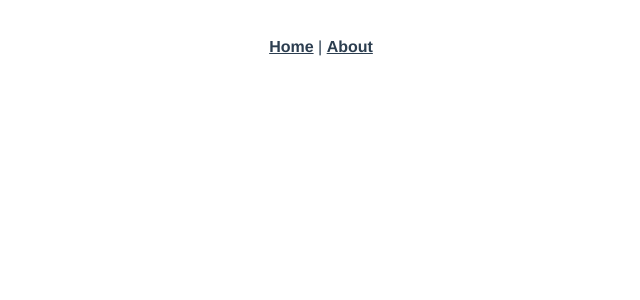
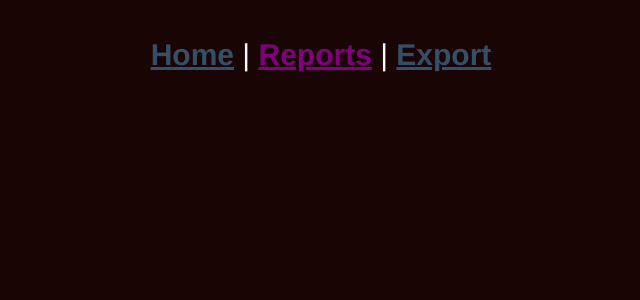
Before and after one commit to auxdevelopment/gratitude-reporter, a Vue app in the folder gratitude-reporter-app/: page /#/reports in a window 1280 px wide. Shown: the top 300 px of the page, without its empty margins (319-959 px from the left). Built offline with nearby package versions, Linux system fonts and the light colour scheme.

Commit message:
Add ListEntry component and ReportsList

```diff
--- a/gratitude-reporter-app/src/App.vue
+++ b/gratitude-reporter-app/src/App.vue
@@ -2,19 +2,26 @@
   <div id="app">
     <div id="nav">
       <router-link to="/">Home</router-link> |
-      <router-link to="/about">About</router-link>
+      <router-link to="/reports">Reports</router-link> |
+      <router-link to="/#">Export</router-link>
     </div>
     <router-view/>
   </div>
 </template>
 
 <style lang="scss">
+body {
+  color: white;
+  background-color: rgb(26, 5, 5);
+
+  font-size: 30px;
+}
+
 #app {
   font-family: Avenir, Helvetica, Arial, sans-serif;
   -webkit-font-smoothing: antialiased;
   -moz-osx-font-smoothing: grayscale;
   text-align: center;
-  color: #2c3e50;
 }
 
 #nav {
@@ -22,10 +29,10 @@
 
   a {
     font-weight: bold;
-    color: #2c3e50;
+    color: #364f69;
 
     &.router-link-exact-active {
-      color: #42b983;
+      color: purple;
     }
   }
 }
--- /dev/null
+++ b/gratitude-reporter-app/src/components/ListEntry.vue
@@ -0,0 +1,22 @@
+<template>
+    <div class="list-entry">
+        <p>{{ report.content }}</p>
+        <p>{{ report.timestamp }}</p>
+    </div>
+</template>
+
+<script lang="ts">
+import { Report } from '@/storage/report';
+import { Component, Prop, Vue } from 'vue-property-decorator';
+
+@Component
+export default class ListEntry extends Vue {
+    @Prop() report!: Report
+}
+</script>
+
+<style lang="scss" scoped>
+.list-entry {
+    border: 2px solid black;
+}
+</style>
--- a/gratitude-reporter-app/src/router/index.ts
+++ b/gratitude-reporter-app/src/router/index.ts
@@ -1,6 +1,7 @@
 import Vue from 'vue'
 import VueRouter, { RouteConfig } from 'vue-router'
 import Home from '../views/Home.vue'
+import ReportList from '../views/ReportList.vue'
 
 Vue.use(VueRouter)
 
@@ -11,12 +12,9 @@ const routes: Array<RouteConfig> = [
     component: Home
   },
   {
-    path: '/about',
-    name: 'About',
-    // route level code-splitting
-    // this generates a separate chunk (about.[hash].js) for this route
-    // which is lazy-loaded when the route is visited.
-    component: () => import(/* webpackChunkName: "about" */ '../views/About.vue')
+    path: '/reports',
+    name: 'Reports',
+    component: ReportList
   }
 ]
 
--- a/gratitude-reporter-app/src/views/Home.vue
+++ b/gratitude-reporter-app/src/views/Home.vue
@@ -1,11 +1,12 @@
 <template>
   <div class="home">
     <report-editor
-      v-if="!alreadyReported"
+      v-if="alreadyReported"
       :buttonText="'Report eingeben'"
       v-bind:content.sync="content"
       :submit="submit"></report-editor>
     <already-reported v-else></already-reported>
+
   </div>
 </template>
 
--- /dev/null
+++ b/gratitude-reporter-app/src/views/ReportList.vue
@@ -0,0 +1,25 @@
+<template>
+    <div>
+      <list-entry v-for="report in reports" :key="report.timestamp" :report="report"></list-entry>
+    </div>
+</template>
+
+<script lang="ts">
+import ListEntry from '@/components/ListEntry.vue';
+import { AppStorage } from '@/storage/app-storage';
+import { Report } from '@/storage/report';
+import { Component, Vue } from 'vue-property-decorator';
+
+@Component({
+    components: {
+        ListEntry
+    }
+})
+export default class ReportList extends Vue {
+    private reports: Array<Report> = [];
+
+    async created() {
+        this.reports = await AppStorage.loadReports();
+    }
+}
+</script>
```
